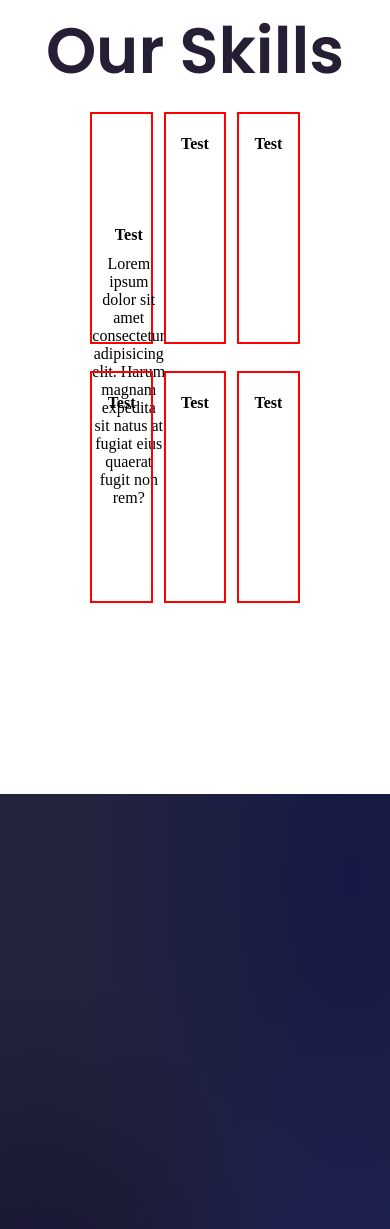
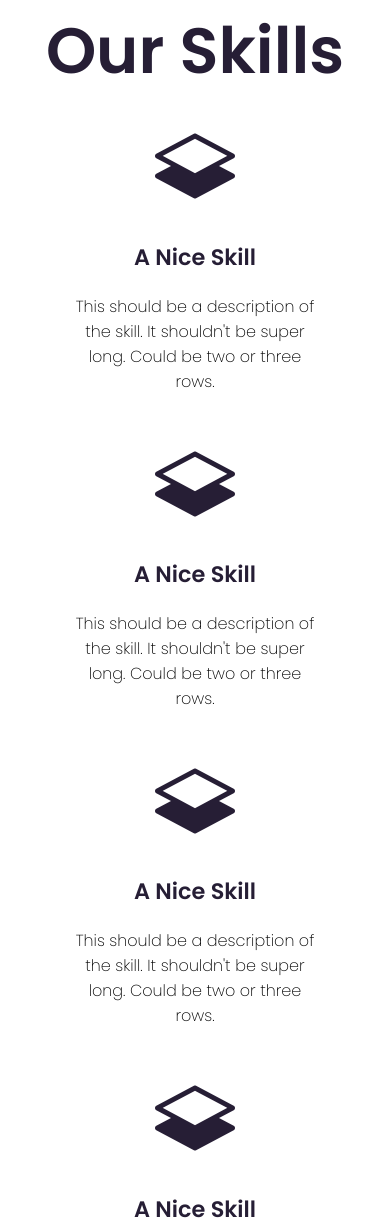
Before and after one commit to ArKc0s/euklyde-website, a plain HTML site: page index.html in a window 390 px wide. Shown: the part 894-2123 px from the top of the page. Drawn offline with nearby package versions, Linux system fonts and the light colour scheme.

Commit message:
Finished skills section design + responsived it (mobile too)
Signed-off-by: Léo Wadin <46723431+ArKc0s@users.noreply.github.com>

```diff
--- a/index.html
+++ b/index.html
@@ -53,23 +53,52 @@
         <div class="slide-body">
             <div class="knowledge-container flex-row">
                 <div class="knowledge-item grid">
-                    <h4 class="knowledge-title">Test</h4>
-                    <p class="knowledge-desc">Lorem ipsum dolor sit amet consectetur adipisicing elit. Harum magnam expedita sit natus at fugiat eius quaerat fugit non rem?</p>
+                    <i class="bi bi-layers-half knowledge-icon"></i>
+                    <h4 class="knowledge-title purple">A Nice Skill</h4>
+                    <p class="knowledge-desc">
+                        This should be a description of the skill. It shouldn't be
+                        super long. Could be two or three rows.
+                    </p>
                 </div>
-                <div class="knowledge-item">
-                    <h4>Test</h4>
+                <div class="knowledge-item grid">
+                    <i class="bi bi-layers-half knowledge-icon"></i>
+                    <h4 class="knowledge-title purple">A Nice Skill</h4>
+                    <p class="knowledge-desc">
+                        This should be a description of the skill. It shouldn't be
+                        super long. Could be two or three rows.
+                    </p>
                 </div>
-                <div class="knowledge-item">
-                    <h4>Test</h4>
+                <div class="knowledge-item grid">
+                    <i class="bi bi-layers-half knowledge-icon"></i>
+                    <h4 class="knowledge-title purple">A Nice Skill</h4>
+                    <p class="knowledge-desc">
+                        This should be a description of the skill. It shouldn't be
+                        super long. Could be two or three rows.
+                    </p>
                 </div>
-                <div class="knowledge-item">
-                    <h4>Test</h4>
+                <div class="knowledge-item grid">
+                    <i class="bi bi-layers-half knowledge-icon"></i>
+                    <h4 class="knowledge-title purple">A Nice Skill</h4>
+                    <p class="knowledge-desc">
+                        This should be a description of the skill. It shouldn't be
+                        super long. Could be two or three rows.
+                    </p>
                 </div>
-                <div class="knowledge-item">
-                    <h4>Test</h4>
+                <div class="knowledge-item grid">
+                    <i class="bi bi-layers-half knowledge-icon"></i>
+                    <h4 class="knowledge-title purple">A Nice Skill</h4>
+                    <p class="knowledge-desc">
+                        This should be a description of the skill. It shouldn't be
+                        super long. Could be two or three rows.
+                    </p>
                 </div>
-                <div class="knowledge-item">
-                    <h4>Test</h4>
+                <div class="knowledge-item grid">
+                    <i class="bi bi-layers-half knowledge-icon"></i>
+                    <h4 class="knowledge-title purple">A Nice Skill</h4>
+                    <p class="knowledge-desc">
+                        This should be a description of the skill. It shouldn't be
+                        super long. Could be two or three rows.
+                    </p>
                 </div>
             </div>
 
--- a/style.css
+++ b/style.css
@@ -1,4 +1,5 @@
 @import url('https://fonts.googleapis.com/css2?family=Poppins:wght@100;200;400;600&display=swap');
+@import url("https://cdn.jsdelivr.net/npm/bootstrap-icons@1.8.0/font/bootstrap-icons.css");
 
 html {
     margin: 0;
@@ -112,33 +113,42 @@ body {
 }
 
 .knowledge-item {
-    grid-template-rows: 40% 15% 45%;
-    width: 15vw;
-    height: 27vh;
+    grid-template-rows: 40% 20% 40%;
+    width: 290px;
+    height: 290px;
     margin: 5% 2%;
-    border: red solid 2px;
+
     text-align: center;
 }
 
 .knowledge-icon {
     grid-row: 1;
-    background-color: #24243ebc;
-
+    /*background-color: #24243ebc;*/
+    color: #261e35;
+    font-size: 5rem;
     padding: 10%;
-
     align-self: center;
     justify-self: center;
     margin: 5% 5%;
-    border-radius: 100%;
+    border-radius: 200%;
 }
 
 
 .knowledge-title {
     grid-row: 2;
+    font-family: "Poppins", "sans-serif";
+    font-weight: 600;
+    font-size: 1.4rem;
+    align-self: center;
 }
 
 .knowledge-desc {
     grid-row: 3;
+    font-family: "Poppins", "sans-serif";
+    font-weight: 200;
+    font-size: 1rem;
+    align-self: center;
+    padding: 0 2%;
 }
 
 .main-slide-body {
```
